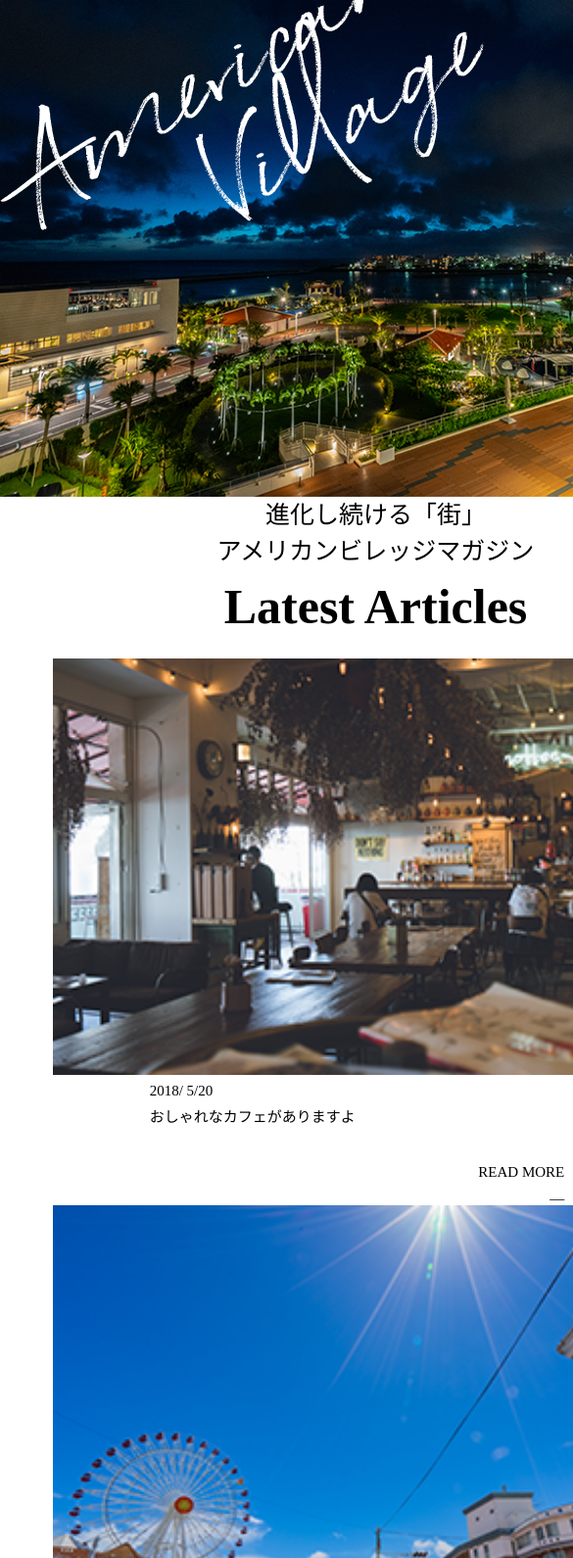
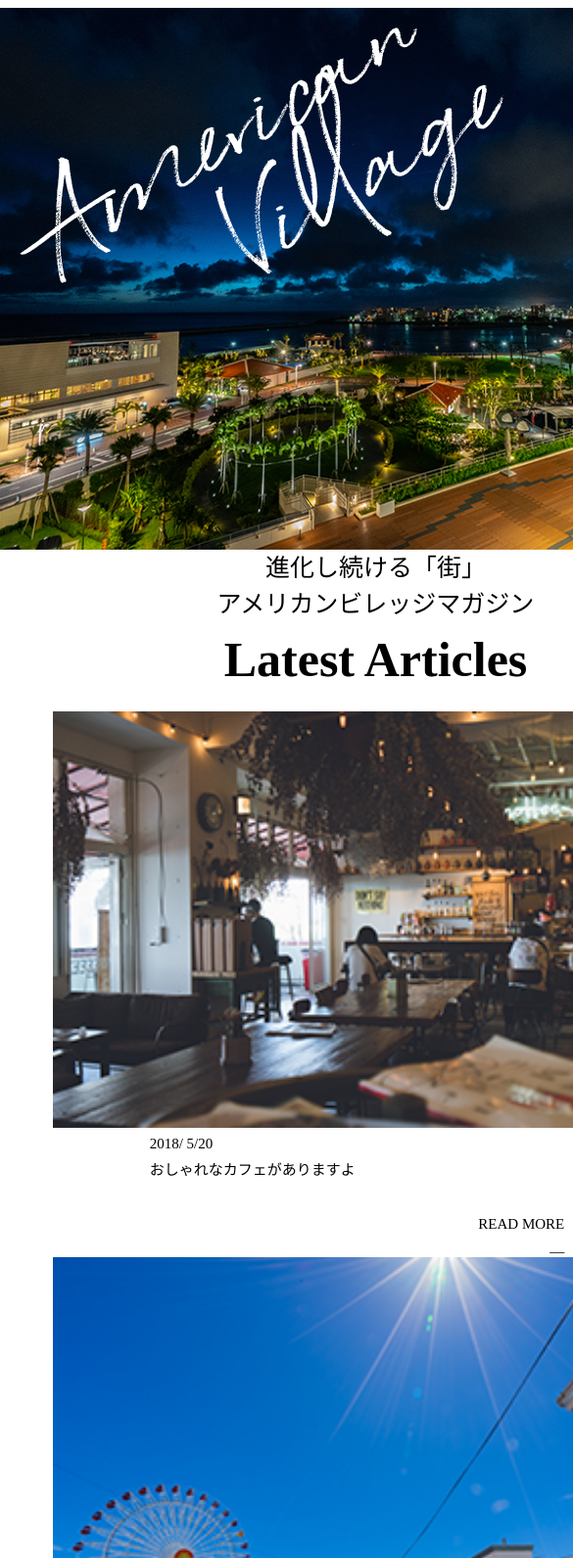
Before and after one commit to Moyotaro/ojt, a plain HTML site: page index.html in a window 390 px wide. Shown: the part 283-1873 px from the top of the page at 98% size, 585 px wide, since content can reach past the window. Drawn offline with Linux system fonts and the light colour scheme.

Commit message:
良い仕事した(・∀・)

```diff
--- a/css/style.css
+++ b/css/style.css
@@ -144,6 +144,10 @@ aside {
     .header-l {
         width: 100%;
         top: 3%;
+        /* height: 50vh; */
+    }
+    .header-l img {
+        /* padding-bottom: 10%; */
     }
     /* レスポンシブのやつできない(´；ω；`) */
     /* 明日いさむ氏に頼もう_(:3 」∠)_ */
@@ -160,11 +164,12 @@ aside {
         display: block !important;
         position: relative;
         z-index: 1;
+
     }
     .special1 img {
         display: block;
         width: 100%;
-        margin-top: 26%;
+        margin-top: 33%;
     }
     .header-r {
         display: none;
@@ -174,10 +179,16 @@ aside {
         position: absolute;
         z-index: 2;
         margin-top: 5%;
+        margin-left: 5%;
+    }
+    .article1 {
+        width: 767px;
+        overflow: hidden;
     }
     .article1 p {
         /* text-align: left; */
         margin-left: 30%;
+        width: 100%;
     }
     .p-right {
         margin-left: 35%;
```
